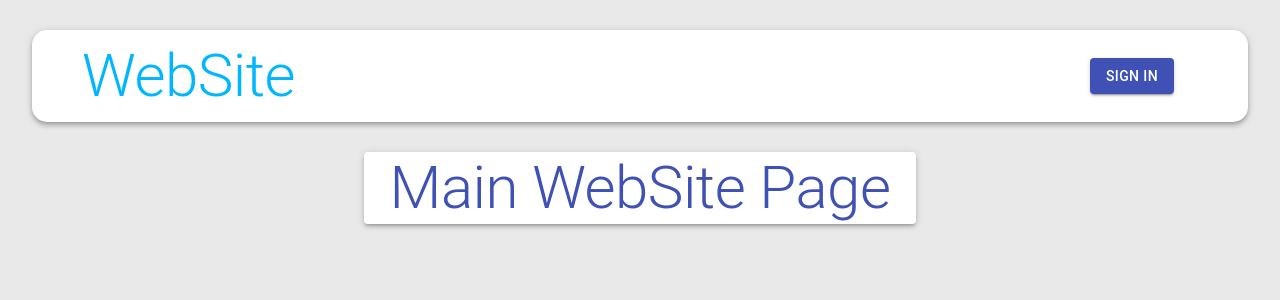
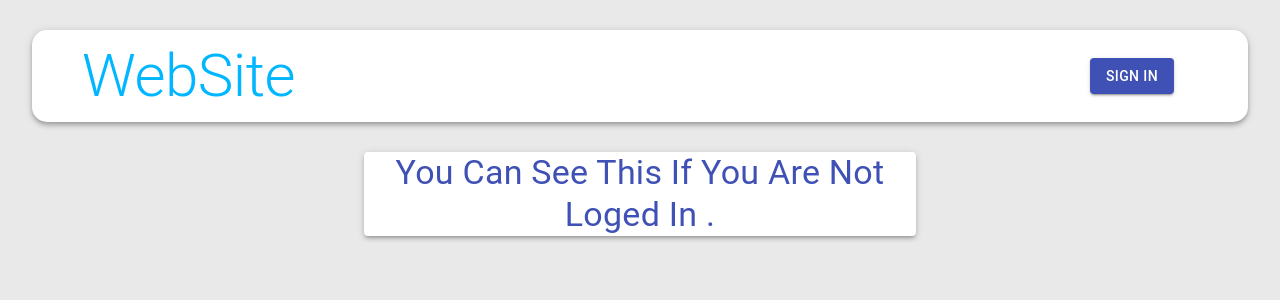
Before and after one commit to AmirPhenomenal/mern-fullstack-login, a React (Create React App) app in the folder client/: page / in a window 1280 px wide. Shown: the top 300 px of the page. Built offline with nearby package versions, Linux system fonts and the light colour scheme.

Commit message:
Added Loged In Logic In Home Page

```diff
--- a/client/src/components/Home/Home.js
+++ b/client/src/components/Home/Home.js
@@ -6,16 +6,23 @@ import useStyles from "./styles";
 const Home = () => {
     //StyleSheet
     const classes = useStyles();
-
+    const user = JSON.parse(localStorage.getItem('profile'));
+    const isSingedIn = user?.result?.name;
+    // {/* Website Main Page Here  */}
     return (
         // Grow For Animation
         <Grow in>
-            <Container component="main" maxWidth="sm"  >
-                {/* Website Main Page Here  */}
+            <Container component="main" maxWidth="sm" >
                 <Paper elevation={3}>
-                    <Typography variant="h2" align="center" color="primary">
-                    Main WebSite Page
+                    {isSingedIn ? (
+                    <Typography variant="h4" align="center" color="primary">
+                    You Can See This If You Are Loged In .
                     </Typography>
+                    ): (
+                    <Typography variant="h4" align="center" color="primary">
+                    You Can See This If You Are Not Loged In .
+                    </Typography>
+                    ) }
                 </Paper>
 
 
```
